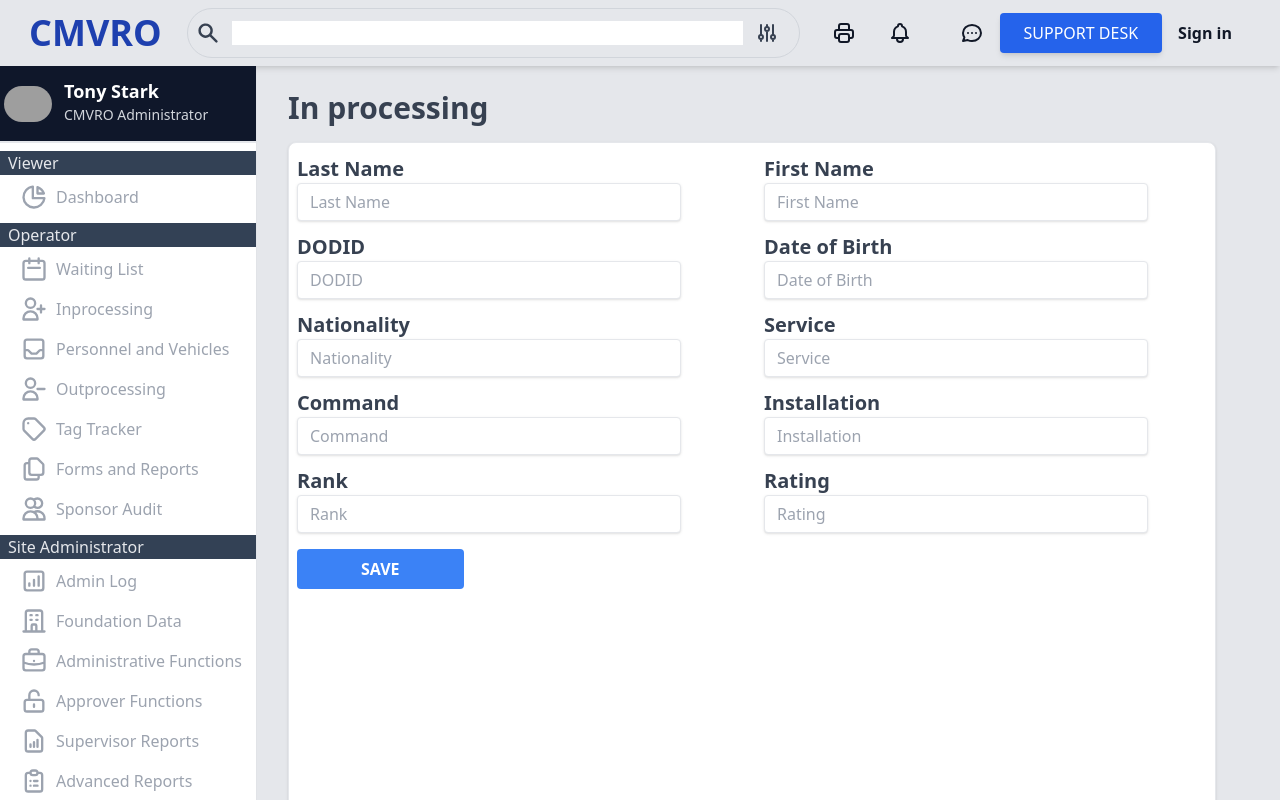
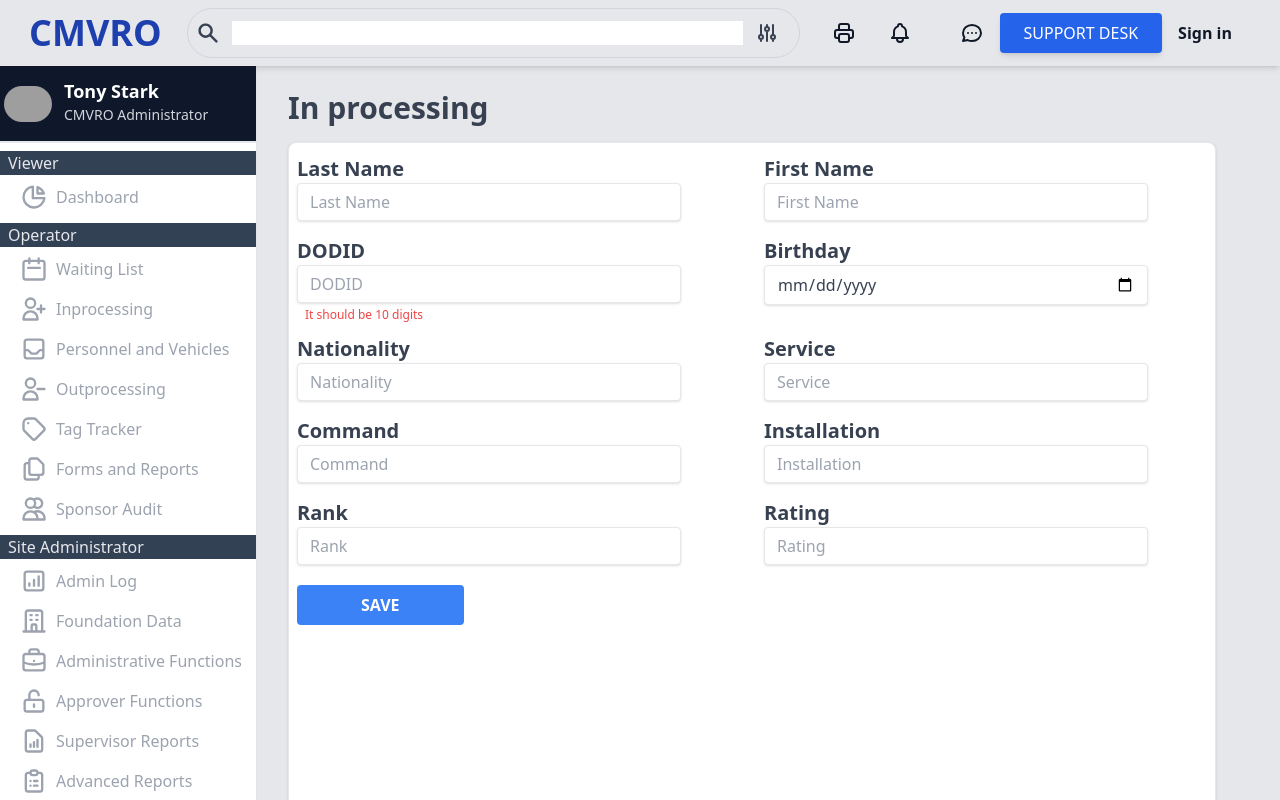
Before and after one commit to ccavalleri/cmvro, a Next.js app: page /Operator/Inprocessing in a window 1280 px wide. Shown: the top 800 px of the page. Built offline with nearby package versions, Linux system fonts and the light colour scheme; grey boxes are pictures that could not be loaded; what tw-elements would draw is missing.

Commit message:
updating inprocessing form

```diff
--- a/components/form/Inputfield.js
+++ b/components/form/Inputfield.js
@@ -1,16 +1,24 @@
-export default function Inputfield({ name,label,type,placeholder,onChange}) {
+export default function Inputfield({
+  name,
+  label,
+  errorMessage,
+  type,
+  placeholder,
+  maxLength,
+  onChange,
+}) {
   return (
     <div className="ml-2 mt-1">
-      <label className="block text-gray-700 text-xl font-bold">
-        {label}
-      </label>
+      <label className="block text-gray-700 text-xl font-bold">{label}</label>
       <input
         className="shadow appearance-none border rounded w-96 py-2 px-3 text-gray-700 leading-tight focus:outline-none focus:shadow-outline"
         id={name}
         type={type}
         placeholder={placeholder}
         onChange={onChange}
+        maxlength={maxLength}
       />
+      <p class="text-red-500 text-xs mt-1 ml-2">{errorMessage}</p>
     </div>
   );
 }
--- a/pages/Operator/Inprocessing.js
+++ b/pages/Operator/Inprocessing.js
@@ -6,29 +6,34 @@ export default function Inprocessing() {
   /* const inputfield = () => {
     return (
       <div className="px-4 md:px-16 border">
-        <label>Username</label>
+      errorMessage:"",
+      maxLength: 25,<
+      maxLength: 25,label>Username</
+      label>
         <input placeholder="test" type="text" />
       </div>
     );
   };
 */
   const [values, setValues] = useState({
-    lastName: "",
-    firstName: "",
-    dodid: "",
-    dob:"",
-    nationality:"",
-    service:"",
-    command:"",
-    installation:"",
-    rank:"",
-    rating:""
+    lastName: '',
+    firstName: '',
+    dodid: '',
+    dob: '',
+    nationality: '',
+    service: '',
+    command: '',
+    installation: '',
+    rank: '',
+    rating: '',
   });
   const inputs = [
     {
       id: 1,
       name: 'lastName',
       placeholder: 'Last Name',
+      errorMessage: '',
+      maxLength: 25,
       label: 'Last Name',
       type: 'text',
     },
@@ -36,6 +41,8 @@ export default function Inprocessing() {
       id: 2,
       name: 'firstName',
       placeholder: 'First Name',
+      errorMessage: '',
+      maxLength: 25,
       label: 'First Name',
       type: 'text',
     },
@@ -43,20 +50,26 @@ export default function Inprocessing() {
       id: 3,
       name: 'dodid',
       placeholder: 'DODID',
+      errorMessage: 'It should be 10 digits',
+      maxLength: 10,
       label: 'DODID',
       type: 'text',
     },
     {
       id: 4,
       name: 'dob',
-      placeholder: 'Date of Birth',
-      label: 'Date of Birth',
-      type: 'text',
+      placeholder: 'Birthday',
+      errorMessage: '',
+      maxLength: 25,
+      label: 'Birthday',
+      type: 'date',
     },
     {
       id: 5,
       name: 'nationality',
       placeholder: 'Nationality',
+      errorMessage: '',
+      maxLength: 25,
       label: 'Nationality',
       type: 'text',
     },
@@ -64,6 +77,8 @@ export default function Inprocessing() {
       id: 6,
       name: 'service',
       placeholder: 'Service',
+      errorMessage: '',
+      maxLength: 25,
       label: 'Service',
       type: 'text',
     },
@@ -71,6 +86,8 @@ export default function Inprocessing() {
       id: 7,
       name: 'command',
       placeholder: 'Command',
+      errorMessage: '',
+      maxLength: 25,
       label: 'Command',
       type: 'text',
     },
@@ -78,6 +95,8 @@ export default function Inprocessing() {
       id: 8,
       name: 'installation',
       placeholder: 'Installation',
+      errorMessage: '',
+      maxLength: 25,
       label: 'Installation',
       type: 'text',
     },
@@ -85,6 +104,8 @@ export default function Inprocessing() {
       id: 9,
       name: 'rank',
       placeholder: 'Rank',
+      errorMessage: '',
+      maxLength: 25,
       label: 'Rank',
       type: 'text',
     },
@@ -92,6 +113,8 @@ export default function Inprocessing() {
       id: 10,
       name: 'rating',
       placeholder: 'Rating',
+      errorMessage: '',
+      maxLength: 25,
       label: 'Rating',
       type: 'text',
     },
@@ -100,11 +123,13 @@ export default function Inprocessing() {
   const onChange = (e) => {
     setValues({ ...values, [e.target.name]: e.target.value });
   };
+  const handleSubmit = (e) => {};
+  console.log(values);
 
   return (
     <div className="px-4 md:px-16">
       <p className="text-gray-700 text-3xl mb-4 font-bold">In processing</p>
-      <form>
+      <form onSubmit={handleSubmit}>
         <Body
           content={
             <>
```
